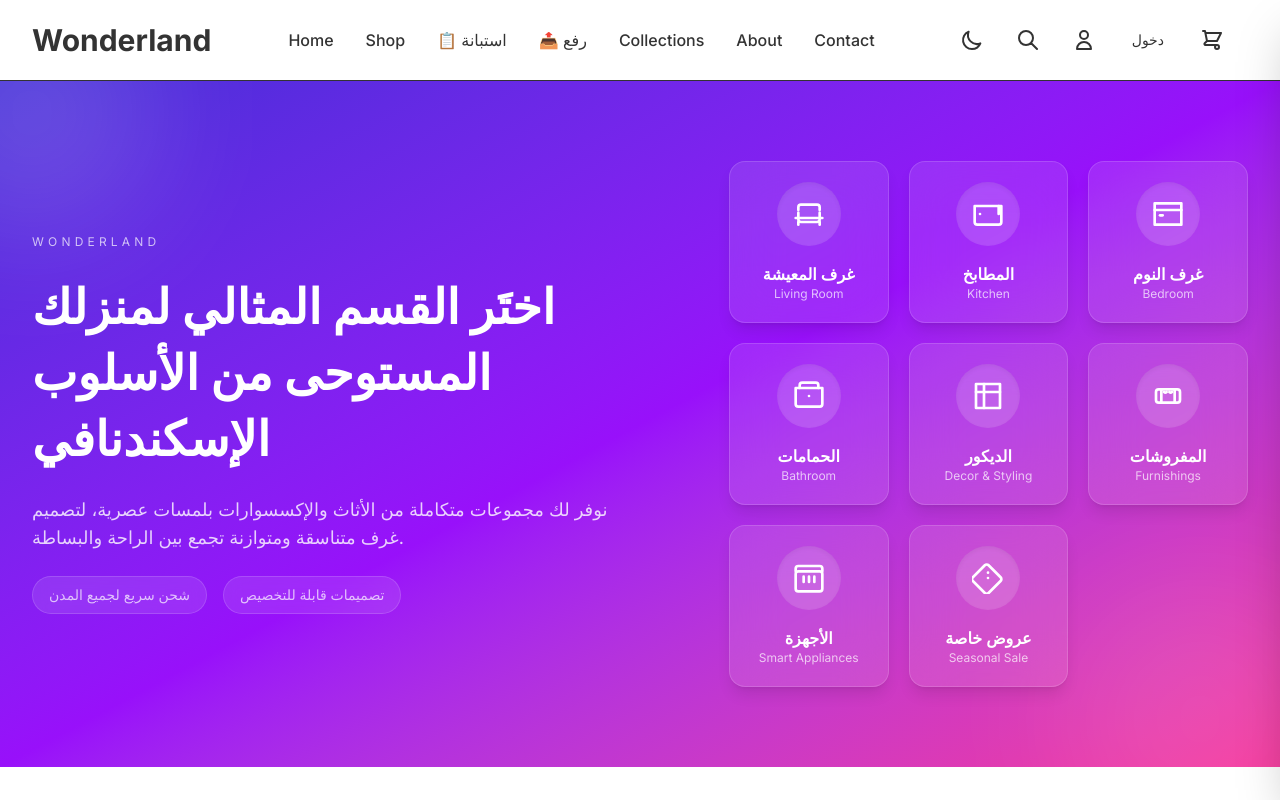
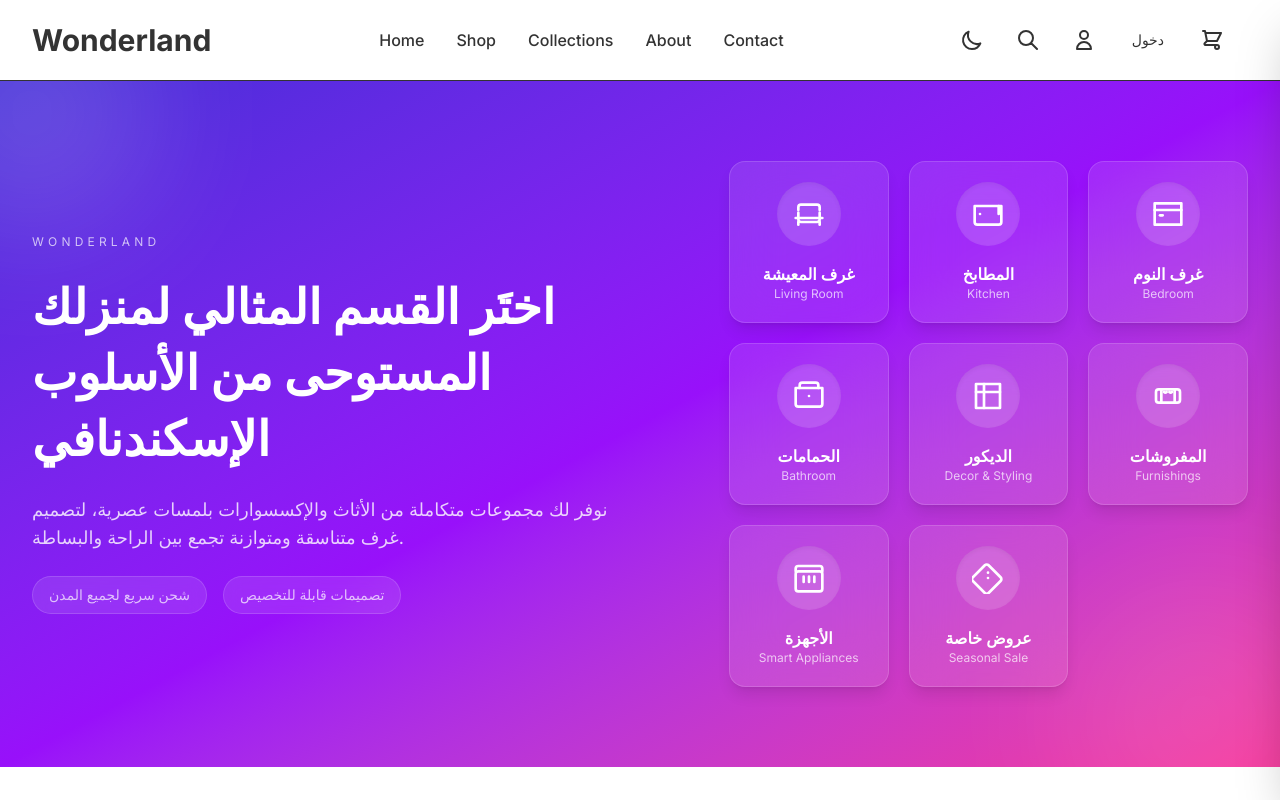
Before and after one commit to ibraheemYG/wonderland, a Next.js app: page / in a window 1280 px wide. Shown: the top 800 px of the page. Built offline with nearby package versions, Linux system fonts and the light colour scheme.

Commit message:
refactor: remove survey and upload links from main Header navigation - keep only in Admin panel

```diff
--- a/src/components/Header.tsx
+++ b/src/components/Header.tsx
@@ -28,8 +28,6 @@ const Header = () => {
           <nav className="hidden md:flex md:space-x-8">
             <a href="/" className="text-foreground hover:text-primary transition-colors font-medium">Home</a>
             <a href="/products" className="text-foreground hover:text-primary transition-colors font-medium">Shop</a>
-            <a href="/survey" className="text-foreground hover:text-primary transition-colors font-medium">📋 استبانة</a>
-            <a href="/upload" className="text-foreground hover:text-primary transition-colors font-medium">📤 رفع</a>
             <a href="#" className="text-foreground hover:text-primary transition-colors font-medium">Collections</a>
             <a href="#" className="text-foreground hover:text-primary transition-colors font-medium">About</a>
             <a href="#" className="text-foreground hover:text-primary transition-colors font-medium">Contact</a>
@@ -123,8 +121,6 @@ const Header = () => {
             <nav className="flex flex-col space-y-4">
               <a href="/" className="text-foreground hover:text-primary transition-colors font-medium">Home</a>
               <a href="/products" className="text-foreground hover:text-primary transition-colors font-medium">Shop</a>
-              <a href="/survey" className="text-foreground hover:text-primary transition-colors font-medium">📋 استبانة</a>
-              <a href="/upload" className="text-foreground hover:text-primary transition-colors font-medium">📤 رفع</a>
               <a href="#" className="text-foreground hover:text-primary transition-colors font-medium">Collections</a>
               <a href="#" className="text-foreground hover:text-primary transition-colors font-medium">About</a>
               <a href="#" className="text-foreground hover:text-primary transition-colors font-medium">Contact</a>
```
